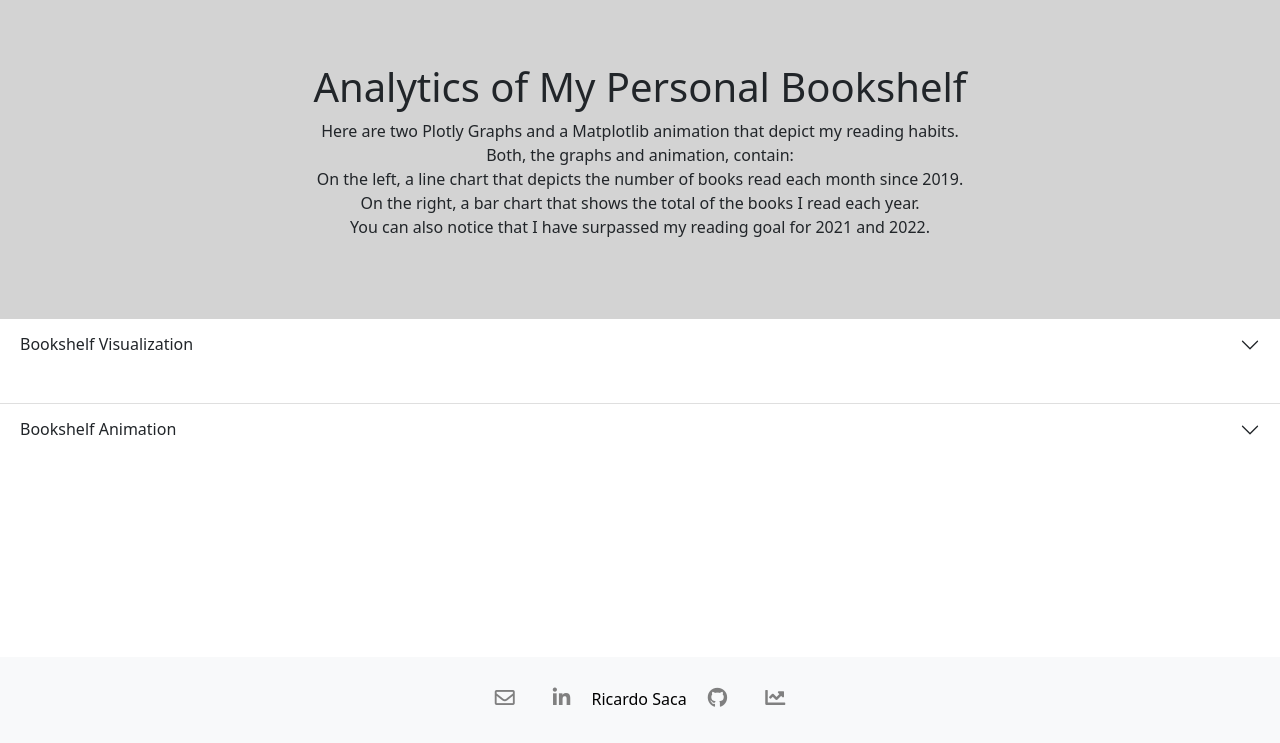
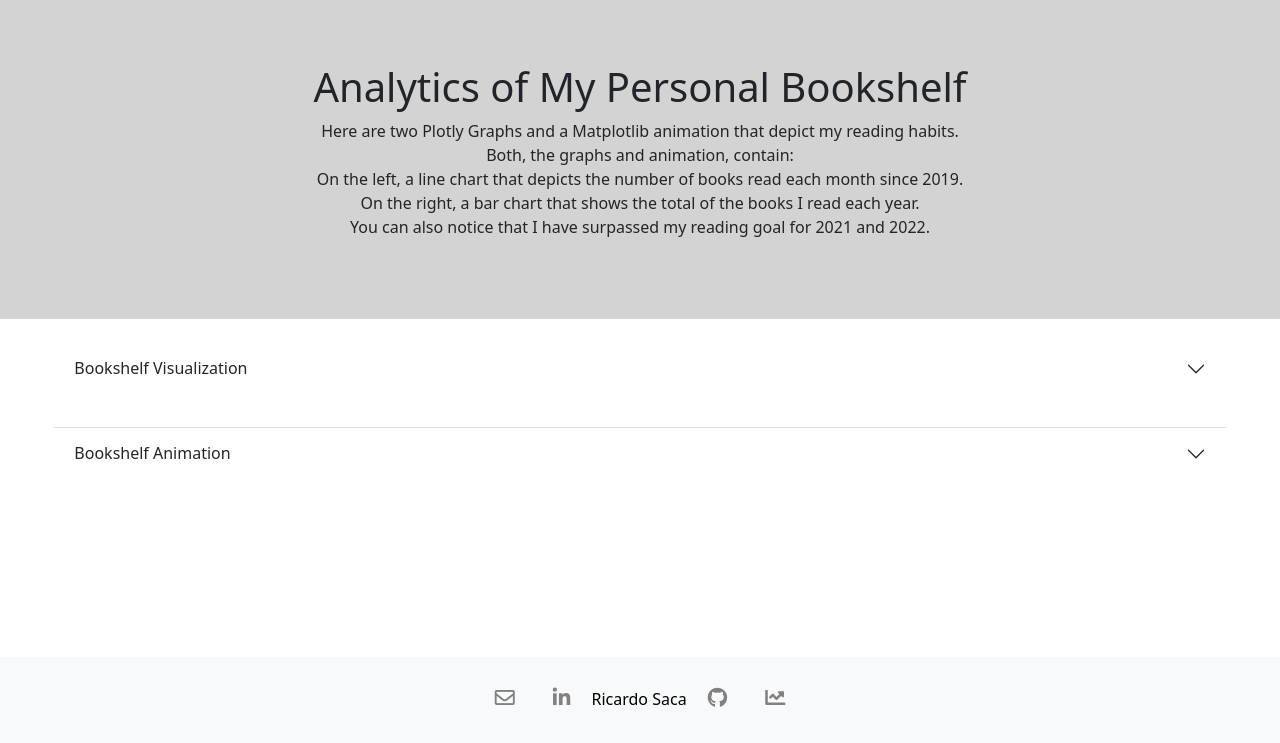
Before and after one commit to RicardoSaca/website, a Flask app: template website/main/templates/analytics.html in a window 1280 px wide. Shown: the part 57-800 px from the top of the page. Run offline with Flask 3, Linux system fonts and the light colour scheme; the template is opened without the code that fills it, so the values that code supplies are empty; some libraries are stand-ins or nearby versions.

Commit message:
Small changes to bookshelf analytics and updated runtime

```diff
--- a/runtime.txt
+++ b/runtime.txt
@@ -1 +1 @@
-python-3.10.5
+python-3.10.8
--- a/website/main/templates/bookshelf_analytics.html
+++ b/website/main/templates/bookshelf_analytics.html
@@ -17,7 +17,8 @@
 </div>
 
 
-
+<div class="row justify-content-center mt-4 mb-4">
+    <div class="col-11">
         <div class="accordion accordion-flush" id="accordionFlushExample">
             <div class="accordion-item">
                 <h2 class="accordion-header" id="flush-headingTwo">
@@ -47,7 +48,8 @@
                     </div>
                 </div>
             </div>
-
+        </div>
+    </div>
 </div>
 
 <!-- Plotly -->
--- a/website/visualization.py
+++ b/website/visualization.py
@@ -78,6 +78,7 @@ def draw_book_line(booksTotal):
 
 def draw_book_bar(counts):
     fig = go.Bar(x=counts.index, y=counts.values,
+                marker_color='#636EFA',
                 text=counts.values, textposition='outside',
                 hovertemplate="<b>Read %{y} Books in %{x}</b><extra></extra>")
 
```
Lines whose indentation alone changed are shown as unchanged.
